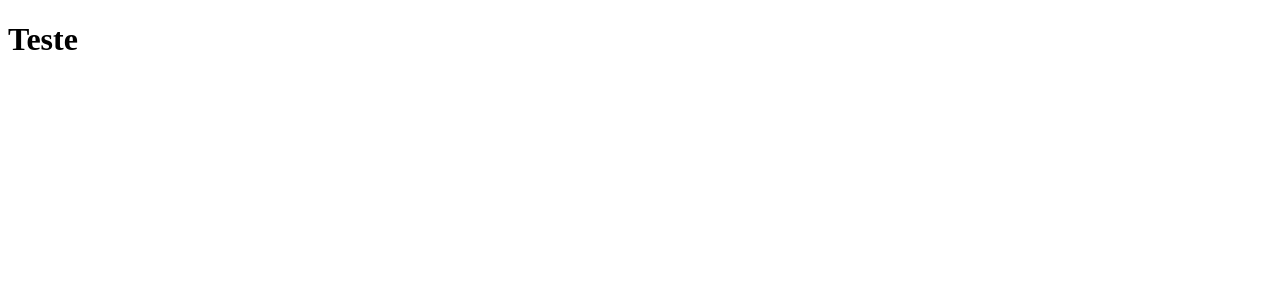
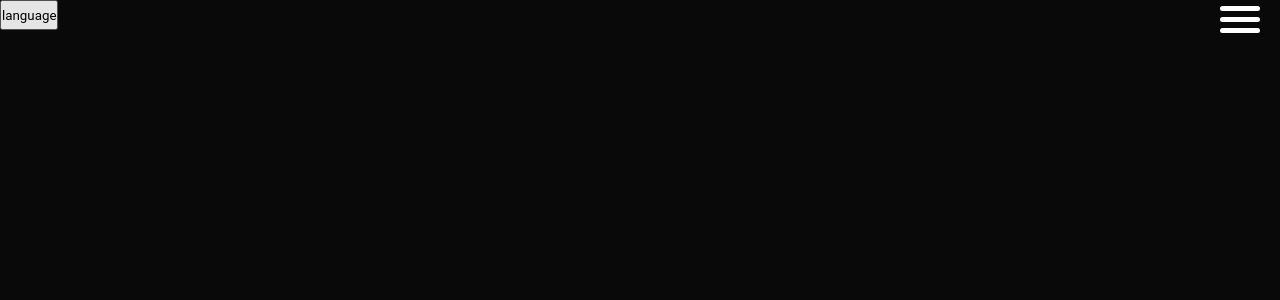
Before and after one commit to jordelucas/portfolio, a React (Create React App) app: page / in a window 1280 px wide. Shown: the top 300 px of the page. Built offline with nearby package versions, Linux system fonts and the light colour scheme.

Commit message:
add header

```diff
--- a/src/App.js
+++ b/src/App.js
@@ -1,10 +1,17 @@
 import React from 'react';
+
+import Home from './Home';
+import GlobalStyle from './global';
 
 function App() {
   return (
-    <div className="App">
-      <h1>Teste</h1>
-    </div>
+    <>
+      <GlobalStyle />
+
+      <div className="App">
+        <Home />
+      </div>
+    </>
   );
 }
 
--- /dev/null
+++ b/src/Home.js
@@ -0,0 +1,57 @@
+import React, { useState } from 'react'
+import styled, { css } from 'styled-components'
+
+const Header = styled.header`
+    display: flex;
+    justify-content: space-between;
+`
+
+const ButtonToggle = styled.div`
+    width: 40px;
+    height: 30px;
+    margin-right: 20px;
+    cursor: pointer;
+
+    span {
+        display: block;
+        background-color: #fff;
+        border-radius: 10px;
+        height: 5px;
+        width: 100%;
+        margin: 6px auto;
+        transition-duration: 0.3s;
+    }
+
+    ${({ active }) =>
+        active && css`
+            span:first-child {
+                transform: rotate(45deg) translate(7px, 7px);
+            }
+
+            span:not(:first-child):not(:last-child) {
+                opacity: 0
+            }
+
+            span:last-child {
+                transform: rotate(-45deg) translate(8px, -9px);
+            }
+        `}
+`
+
+export default function Home() {
+    const [click, setClick] = useState(false)
+
+    return (
+        <Header>
+            <button>language</button>
+
+            <ButtonToggle
+                active = {click}
+                onClick = {() => setClick(!click)}>
+                <span></span>
+                <span></span>
+                <span></span>
+            </ButtonToggle>
+        </Header>
+    )
+}
```
